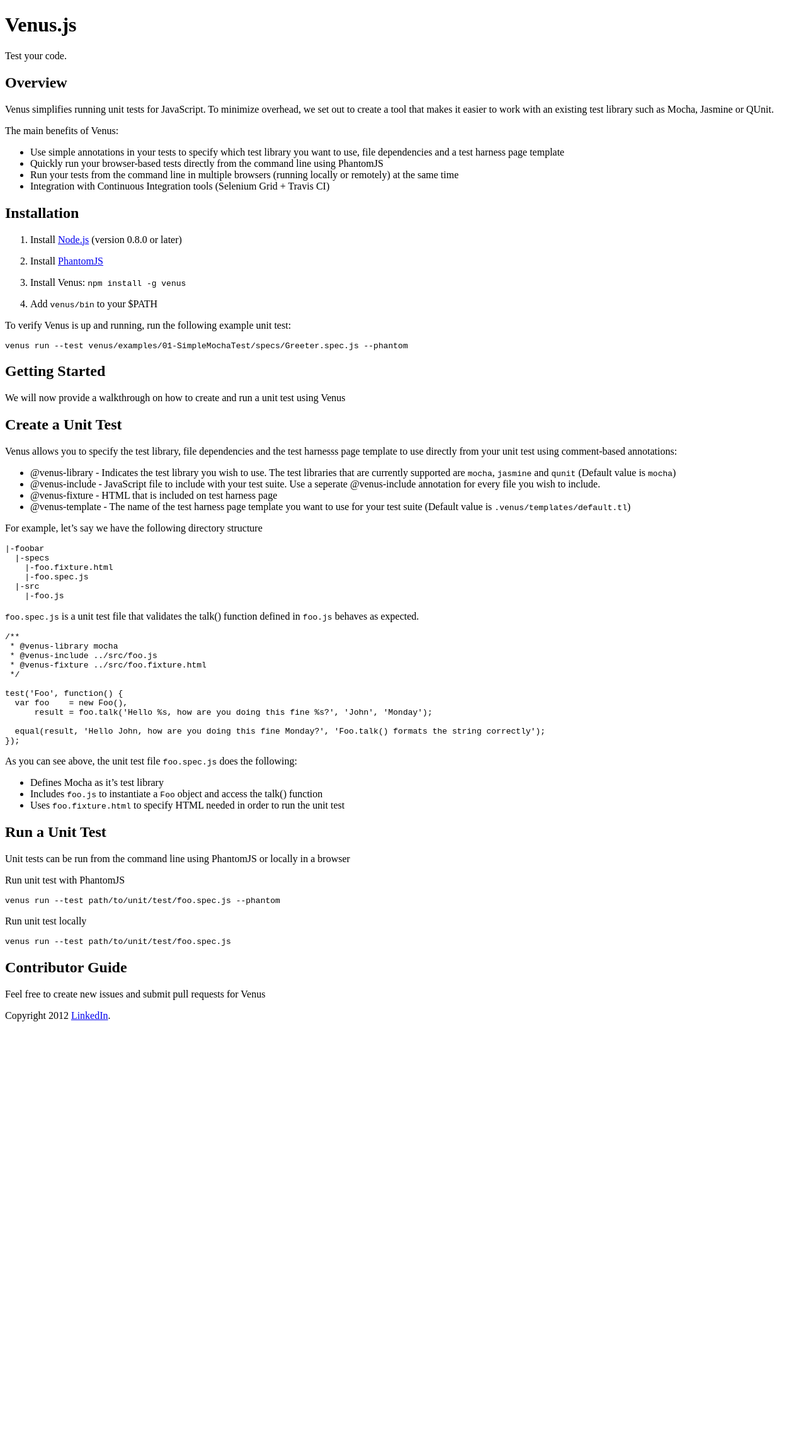
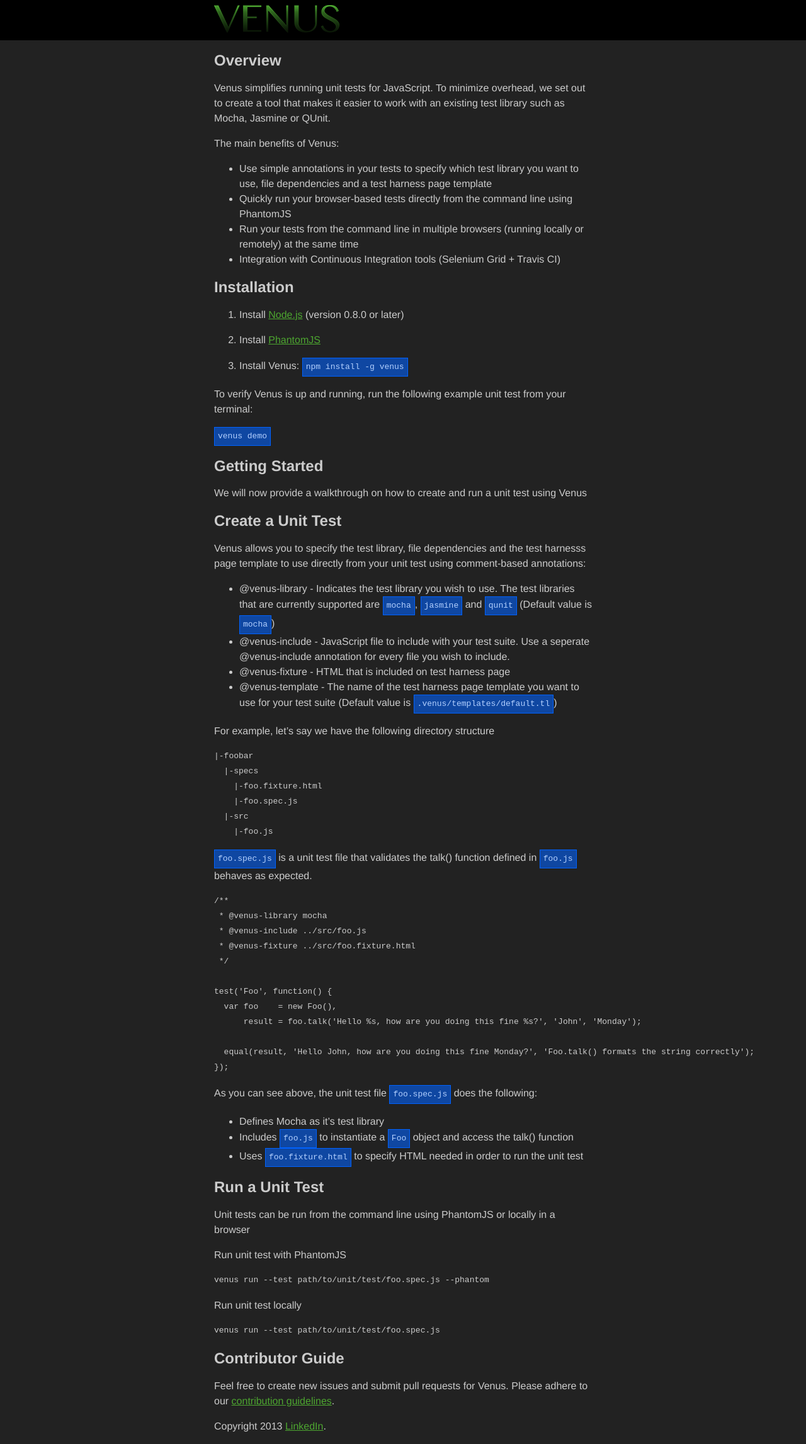
Before and after one commit to venusjs/venusjs.github.com, a Jekyll site: the page built from index.md, in a window 1280 px wide. Shown: the whole page at 63% size. Built offline with Jekyll 4.4.1, drawn with Linux system fonts in a browser that asks for light colours; nearby versions of some CDN libraries; before the commit the page ends 1638 px from its top, so only the background shows below that.

Commit message:
Styling and minor documentation tweaks

````diff
--- a/_layouts/default.html
+++ b/_layouts/default.html
@@ -16,26 +16,18 @@
   <body>
 
     <header>
-        <h1>Venus.js</h1>
-        <p>Test your code.</p>
+      <nav class="content">
+        <a class="logo">Venus.js</a>
+      </nav>
     </header>
 
-      <div id="banner">
-        <span id="logo"></span>
-      </div><!-- end banner -->
-
-    <div class="wrapper">
-      <nav>
-        <ul>
-        </ul>
-      </nav>
-      <section>
+    <section class="content">
         {{ content }}
     </section>
-      <footer>
-        <p class="small">Copyright 2012 <a href="/about">LinkedIn</a>.</p>
+    <footer class="content">
+      <p class="small">Copyright 2013 <a href="http://linkedin.github.com/">LinkedIn</a>.</p>
     </footer>
-    </div>
+
     <script type="text/javascript">
       var gaJsHost = (("https:" == document.location.protocol) ? "https://ssl." : "http://www.");
       document.write(unescape("%3Cscript src='" + gaJsHost + "google-analytics.com/ga.js' type='text/javascript'%3E%3C/script%3E"));
@@ -46,6 +38,5 @@
         pageTracker._trackPageview();
       } catch(err) {}
     </script>
-
   </body>
 </html>
--- a/index.md
+++ b/index.md
@@ -22,12 +22,11 @@
 
 3. Install Venus: `npm install -g venus`
 
-4. Add `venus/bin` to your $PATH
+To verify Venus is up and running, run the following example unit test from your terminal:
 
-To verify Venus is up and running, run the following example unit test:
-<pre>
-venus run --test venus/examples/01-SimpleMochaTest/specs/Greeter.spec.js --phantom
-</pre>
+```
+venus demo
+```
 
 # Getting Started
 
@@ -88,4 +87,4 @@
 </pre>
 
 # Contributor Guide
-Feel free to create new issues and submit pull requests for Venus
+Feel free to create new issues and submit pull requests for Venus. Please adhere to our <a href="https://github.com/venusjs/venus/blob/master/CONTRIBUTING.md">contribution guidelines</a>.
--- a/public/css/style.css
+++ b/public/css/style.css
@@ -0,0 +1,42 @@
+body {
+  margin: 0 auto;
+  font-family: Helvetica, Arial, Sans-Serif;
+  line-height: 150%;
+  background: #222;
+  color: #ccc;
+}
+
+header {
+  height: 3em;
+  background: #000;
+  padding: .5em;
+}
+
+.content {
+  width: 600px;
+  margin: 0 auto;
+}
+
+.logo {
+  width: 200px;
+  height: 44px;
+  background: url(/public/img/logo.png);
+  display: inline-block;
+  text-indent: -9999px;
+}
+
+a {
+  color: #4da630;
+}
+
+a:hover {
+  color: #77ff4a;
+}
+
+code {
+  display: inline-block;
+  background: #0f47a2;
+  color: #b2d0ff;
+  border: 1px solid #0062ff;
+  padding: 2px 5px;
+}
````
Also changed, not shown: public/img/logo.png (added). Lines whose indentation alone changed are shown as unchanged.
